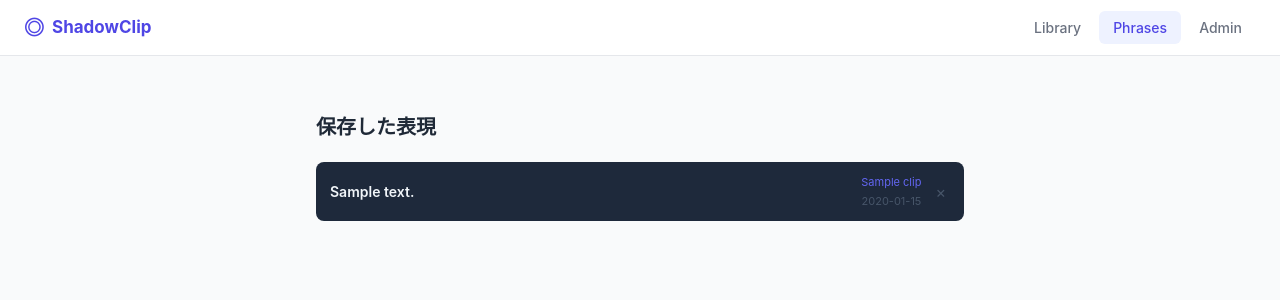
After one commit to kane-del/shadowing-app, a Flask app: page /phrases in a window 1280 px wide. The commit adds this page. Shown: the top 300 px of the page. Run offline with Flask 3, Linux system fonts and the light colour scheme; tables that the repository leaves empty hold one stand-in row (values such as "Sample post").

Commit message:
Add phrase memo feature to practice page

```diff
--- a/app.py
+++ b/app.py
@@ -87,6 +87,14 @@ def init_db():
                 clip_id      INTEGER NOT NULL,
                 practiced_at TEXT    DEFAULT CURRENT_TIMESTAMP,
                 repetitions  INTEGER DEFAULT 1,
+                FOREIGN KEY (clip_id) REFERENCES clips(id)
+            );
+            CREATE TABLE IF NOT EXISTS phrases (
+                id         INTEGER PRIMARY KEY AUTOINCREMENT,
+                clip_id    INTEGER,
+                text       TEXT NOT NULL,
+                note       TEXT DEFAULT '',
+                created_at TEXT DEFAULT CURRENT_TIMESTAMP,
                 FOREIGN KEY (clip_id) REFERENCES clips(id)
             );
         """)
@@ -330,6 +338,39 @@ def approve_clip(clip_id):
 def reject_clip(clip_id):
     with get_db() as conn:
         conn.execute("UPDATE clips SET status = 'rejected' WHERE id = ?", (clip_id,))
+    return jsonify({"success": True})
+
+
+# ── API: Phrases ──────────────────────────────────────────────────────────────
+
+@app.route("/phrases")
+def phrases():
+    with get_db() as conn:
+        rows = conn.execute("""
+            SELECT p.*, c.title as clip_title, c.youtube_id
+            FROM phrases p
+            LEFT JOIN clips c ON p.clip_id = c.id
+            ORDER BY p.created_at DESC
+        """).fetchall()
+    return render_template("phrases.html", phrases=[dict(r) for r in rows])
+
+@app.route("/api/phrases", methods=["POST"])
+def save_phrase():
+    data = request.json or {}
+    text = (data.get("text") or "").strip()
+    if not text:
+        return jsonify({"error": "text is required"}), 400
+    with get_db() as conn:
+        cursor = conn.execute(
+            "INSERT INTO phrases (clip_id, text, note) VALUES (?, ?, ?)",
+            (data.get("clip_id"), text, (data.get("note") or "").strip()),
+        )
+    return jsonify({"success": True, "id": cursor.lastrowid})
+
+@app.route("/api/phrases/<int:phrase_id>", methods=["DELETE"])
+def delete_phrase(phrase_id):
+    with get_db() as conn:
+        conn.execute("DELETE FROM phrases WHERE id = ?", (phrase_id,))
     return jsonify({"success": True})
 
 
--- a/static/css/style.css
+++ b/static/css/style.css
@@ -433,6 +433,29 @@ button { cursor: pointer; font-family: inherit; border: none; background: none;
 #save-btn.saved { background: var(--success); }
 
 
+/* ── Phrase memo ────────────────────────────────────────────────────────────── */
+.phrase-section { margin-top: 20px; padding: 14px 18px; background: #1E293B; border-radius: var(--radius); }
+.phrase-input-row { display: flex; gap: 8px; }
+.phrase-input { flex: 1; background: #0F172A; border: 1px solid #334155; border-radius: 8px; padding: 8px 12px; color: #F1F5F9; font-size: 14px; }
+.phrase-input::placeholder { color: #475569; }
+.phrase-saved-list { margin-top: 10px; display: flex; flex-direction: column; gap: 6px; }
+.phrase-item { display: flex; align-items: center; gap: 8px; background: #0F172A; border-radius: 6px; padding: 8px 12px; }
+.phrase-text { flex: 1; font-size: 13px; color: #F1F5F9; }
+.phrase-del { background: none; border: none; color: #475569; font-size: 16px; cursor: pointer; padding: 0 4px; line-height: 1; }
+.phrase-del:hover { color: #EF4444; }
+
+/* ── Phrases page ────────────────────────────────────────────────────────────── */
+.phrases-container { max-width: 680px; margin: 0 auto; padding: 24px 16px; }
+.phrases-heading { font-size: 20px; font-weight: 700; margin-bottom: 20px; }
+.phrases-list { display: flex; flex-direction: column; gap: 8px; }
+.phrase-row { display: flex; align-items: center; gap: 10px; background: #1E293B; border-radius: 8px; padding: 12px 14px; }
+.phrase-row-text { flex: 1; font-size: 14px; font-weight: 600; color: #F1F5F9; }
+.phrase-row-meta { display: flex; flex-direction: column; align-items: flex-end; gap: 2px; flex-shrink: 0; }
+.phrase-clip-link { font-size: 11px; color: #6366F1; text-decoration: none; max-width: 160px; overflow: hidden; text-overflow: ellipsis; white-space: nowrap; }
+.phrase-clip-link:hover { text-decoration: underline; }
+.phrase-date { font-size: 11px; color: #475569; }
+.no-phrases { color: #475569; font-size: 14px; text-align: center; padding: 40px 0; }
+
 /* ── Transcript ────────────────────────────────────────────────────────────── */
 .transcript-section {
   margin-top: 24px;
--- a/templates/base.html
+++ b/templates/base.html
@@ -18,6 +18,9 @@
       <a href="/" class="nav-link {% if request.endpoint == 'index' %}active{% endif %}">
         Library
       </a>
+      <a href="/phrases" class="nav-link {% if request.endpoint == 'phrases' %}active{% endif %}">
+        Phrases
+      </a>
       <a href="/admin" class="nav-link {% if request.endpoint == 'admin' %}active{% endif %}">
         Admin
       </a>
--- /dev/null
+++ b/templates/phrases.html
@@ -0,0 +1,32 @@
+{% extends "base.html" %}
+{% block title %}保存した表現 — ShadowClip{% endblock %}
+
+{% block content %}
+<div class="phrases-container">
+  <h2 class="phrases-heading">保存した表現</h2>
+  {% if phrases %}
+  <div class="phrases-list">
+    {% for p in phrases %}
+    <div class="phrase-row" id="prow-{{ p.id }}">
+      <div class="phrase-row-text">{{ p.text }}</div>
+      <div class="phrase-row-meta">
+        {% if p.clip_title %}
+        <a href="/practice/{{ p.clip_id }}" class="phrase-clip-link">{{ p.clip_title }}</a>
+        {% endif %}
+        <span class="phrase-date">{{ p.created_at[:10] }}</span>
+      </div>
+      <button class="phrase-del" onclick="deletePhraseGlobal({{ p.id }})">×</button>
+    </div>
+    {% endfor %}
+  </div>
+  {% else %}
+  <p class="no-phrases">まだ保存した表現がありません。練習中に気になった表現を保存してみましょう。</p>
+  {% endif %}
+</div>
+<script>
+async function deletePhraseGlobal(id) {
+  await fetch('/api/phrases/' + id, { method: 'DELETE' });
+  document.getElementById('prow-' + id).remove();
+}
+</script>
+{% endblock %}
```
Also changed, not shown: templates/practice.html (+49 -0 lines).
